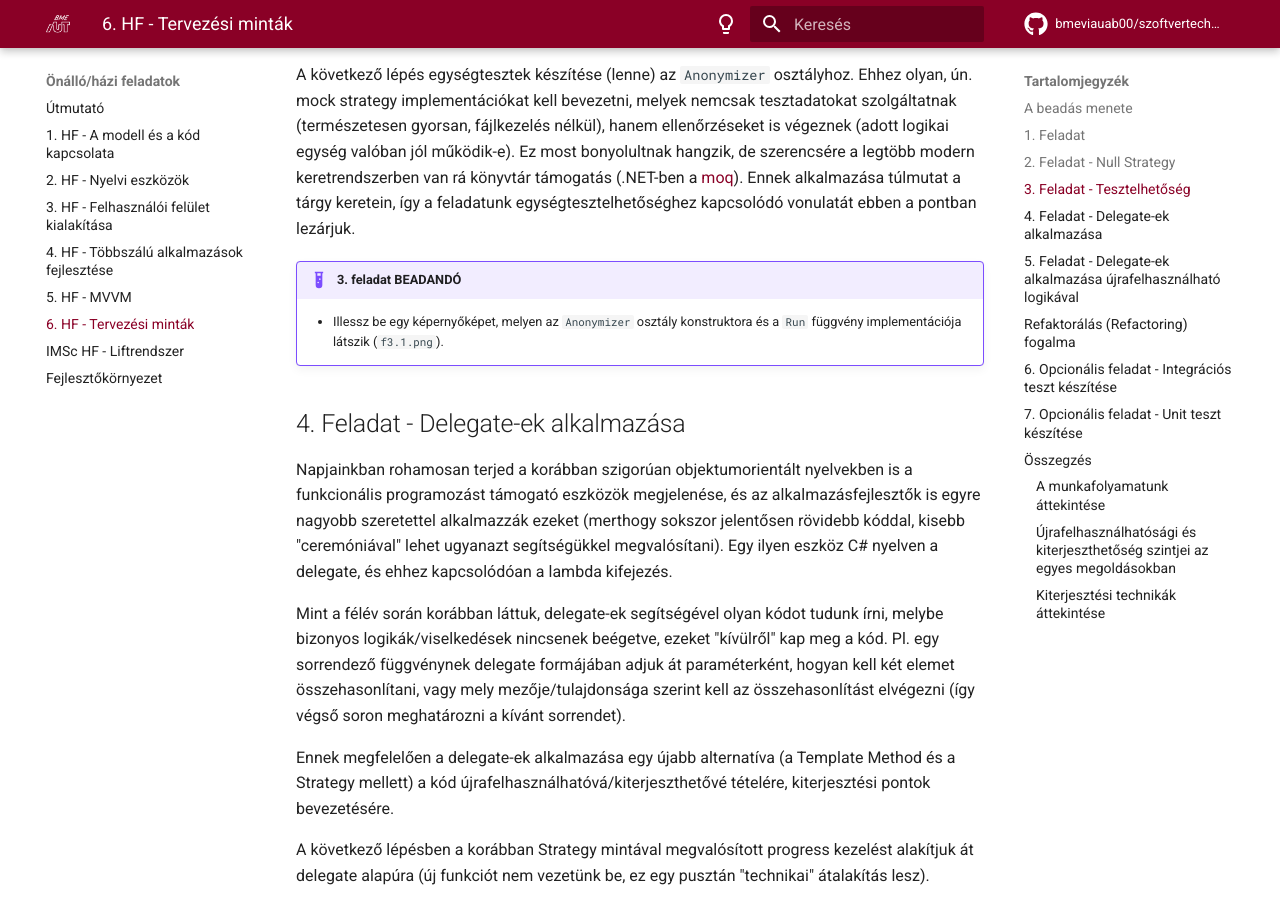
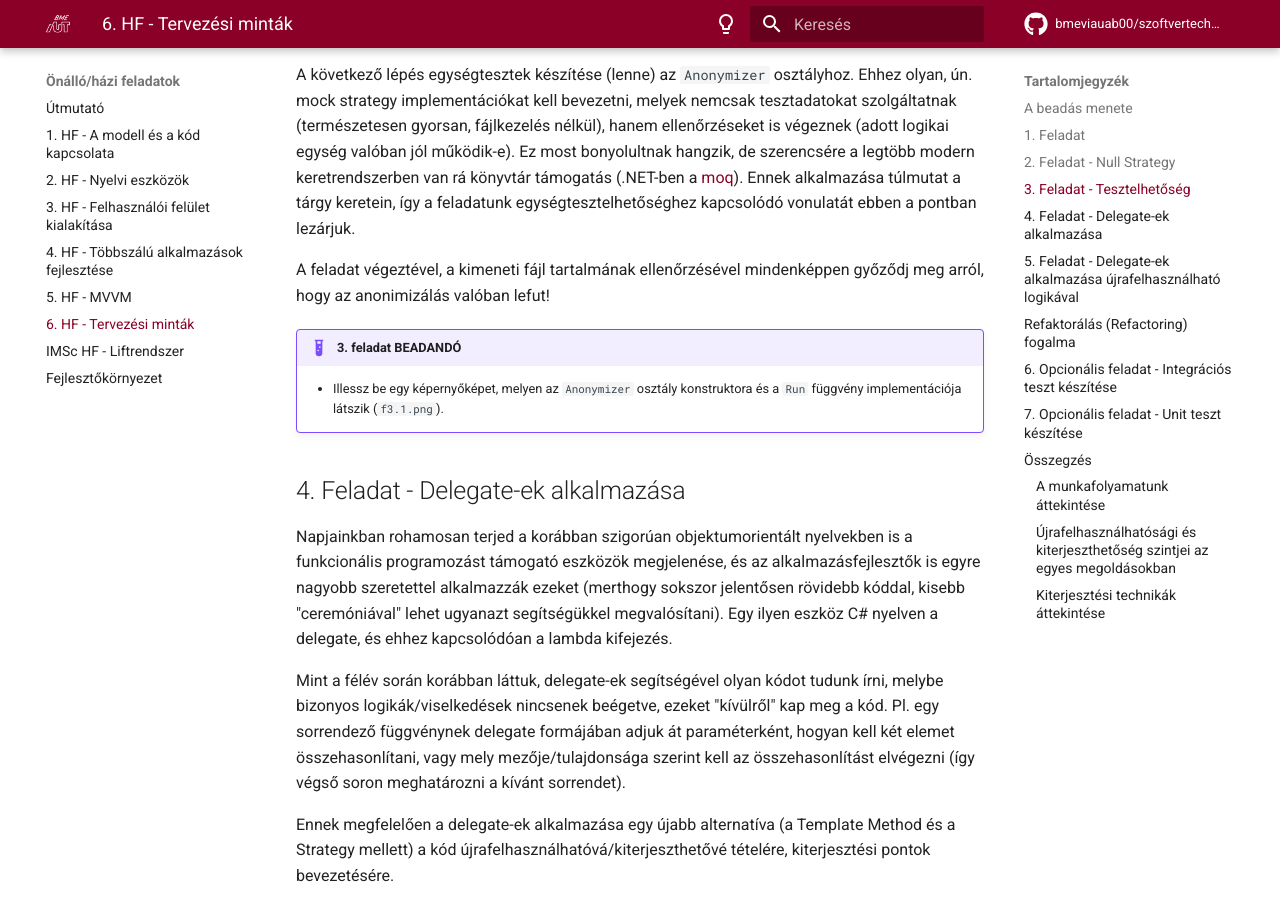
Before and after one commit to bmeviauab00/szoftvertechnikak, an MkDocs documentation site: the page built from docs/hazi/6-tervezesi-mintak/index.md, in a window 1280 px wide and 900 px high, scrolled down 5264 px. Built offline with MkDocs 1.6.1 and Material for MkDocs 9.7.7, drawn with Linux system fonts in a browser that asks for light colours; emoji names are drawn with the system emoji font; comment, search, counter and statistics services are not loaded; the version menu is left out.

Commit message:
HF6 ellenőrzés kapcsán kis extra figyelemfelhívás

```diff
--- a/docs/hazi/6-tervezesi-mintak/index.md
+++ b/docs/hazi/6-tervezesi-mintak/index.md
@@ -115,6 +115,8 @@ Feladat: Alakítsd át a Strategy-DI projektben található megoldást olyan mó
 - A `Program.cs` fájlban alakítsd át az `Anonymizer` osztály használatát, hogy az újonnan bevezetett `CsvInputReader` és `CsvResultWriter` osztályok is át legyenek paraméterként átadva.
 
 A következő lépés egységtesztek készítése (lenne) az `Anonymizer` osztályhoz. Ehhez olyan, ún. mock strategy implementációkat kell bevezetni, melyek nemcsak tesztadatokat szolgáltatnak (természetesen gyorsan, fájlkezelés nélkül), hanem ellenőrzéseket is végeznek (adott logikai egység valóban jól működik-e). Ez most bonyolultnak hangzik, de szerencsére a legtöbb modern keretrendszerben van rá könyvtár támogatás (.NET-ben a [moq](https://github.com/devlooped/moq)). Ennek alkalmazása túlmutat a tárgy keretein, így a feladatunk egységtesztelhetőséghez kapcsolódó vonulatát ebben a pontban lezárjuk.
+
+A feladat végeztével, a kimeneti fájl tartalmának ellenőrzésével mindenképpen győződj meg arról, hogy az anonimizálás valóban lefut!
 
 !!! example "3. feladat BEADANDÓ"
     - Illessz be egy képernyőképet, melyen az `Anonymizer` osztály konstruktora és a `Run` függvény implementációja látszik (`f3.1.png`).
```
